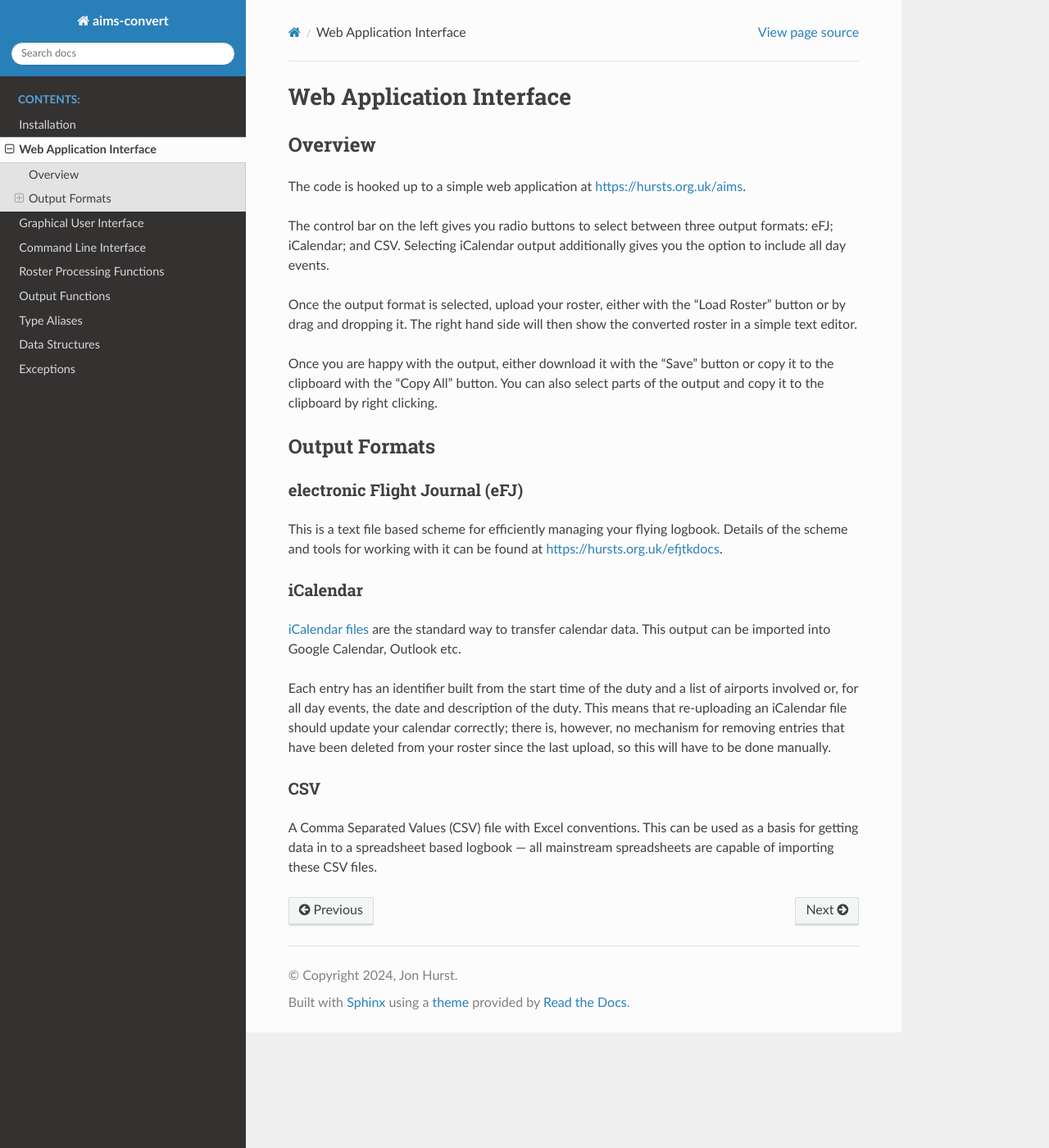
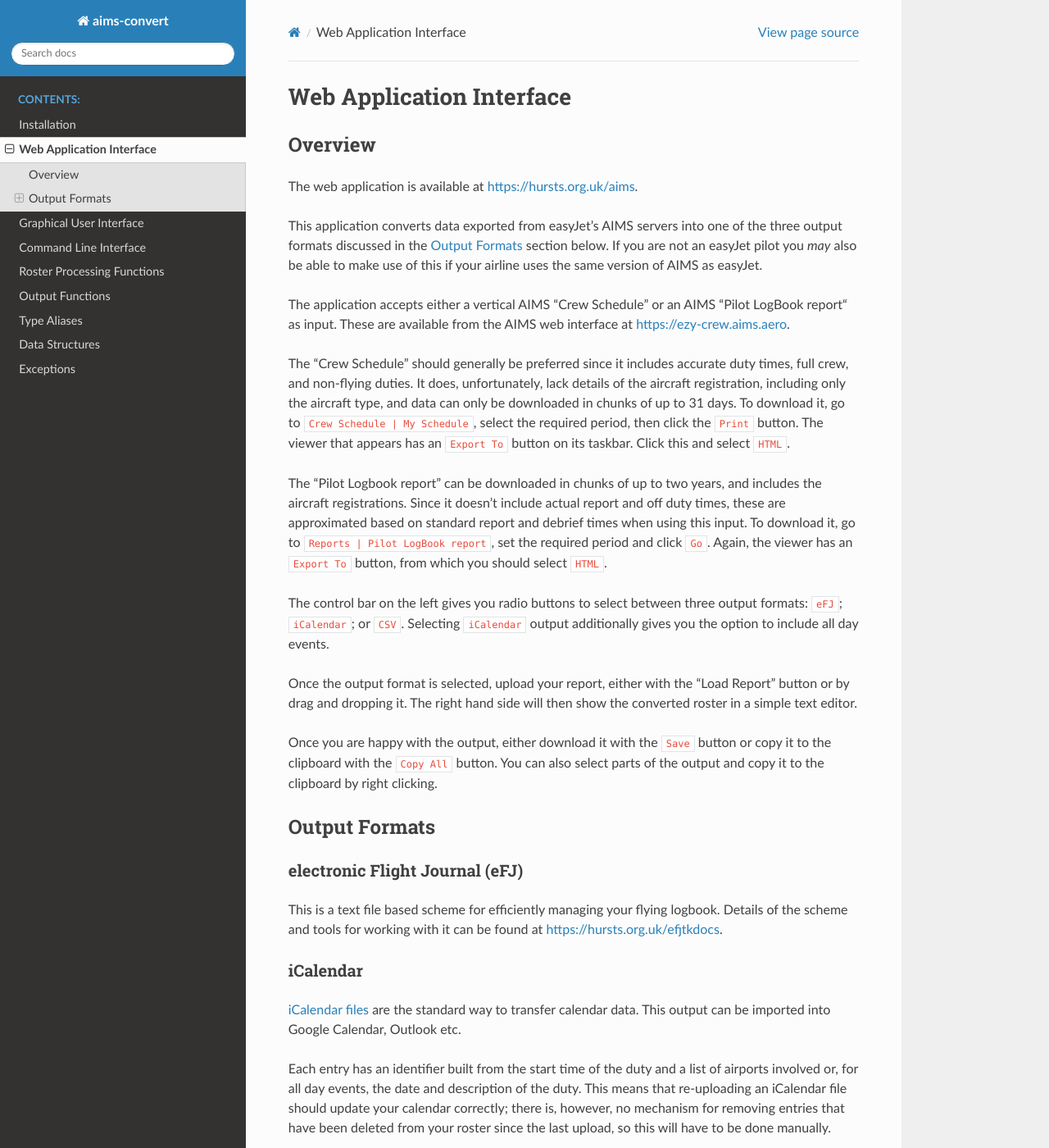
Before and after one commit to JonHurst/aims-convert, a Sphinx documentation site: the page built from docs/webapp.rst, in a window 1280 px wide and 1400 px high. Shown: the whole window at 82% size. Built offline with Sphinx 7.4.7 and the Read the Docs theme 2.0.0, drawn with Linux system fonts in a browser that asks for light colours.

Commit message:
Updated web application interface documentation

```diff
--- a/docs/webapp.rst
+++ b/docs/webapp.rst
@@ -4,18 +4,42 @@ Web Application Interface
 Overview
 --------
 
-The code is hooked up to a simple web application at https://hursts.org.uk/aims.
+The web application is available at https://hursts.org.uk/aims.
+
+This application converts data exported from easyJet’s AIMS servers into one of
+the three output formats discussed in the `Output Formats`_ section below. If
+you are not an easyJet pilot you *may* also be able to make use of this if your
+airline uses the same version of AIMS as easyJet.
+
+The application accepts either a vertical AIMS “Crew Schedule” or an AIMS “Pilot
+LogBook report“ as input. These are available from the AIMS web interface at
+https://ezy-crew.aims.aero.
+
+The “Crew Schedule" should generally be preferred since it includes accurate
+duty times, full crew, and non-flying duties. It does, unfortunately, lack
+details of the aircraft registration, including only the aircraft type, and data
+can only be downloaded in chunks of up to 31 days. To download it, go to ``Crew
+Schedule | My Schedule``, select the required period, then click the ``Print``
+button. The viewer that appears has an ``Export To`` button on its taskbar.
+Click this and select ``HTML``.
+
+The “Pilot Logbook report” can be downloaded in chunks of up to two years, and
+includes the aircraft registrations. Since it doesn't include actual report and
+off duty times, these are approximated based on standard report and debrief
+times when using this input. To download it, go to ``Reports | Pilot LogBook
+report``, set the required period and click ``Go``. Again, the viewer has an
+``Export To`` button, from which you should select ``HTML``.
 
 The control bar on the left gives you radio buttons to select between three
-output formats: eFJ; iCalendar; and CSV. Selecting iCalendar output additionally
-gives you the option to include all day events.
+output formats: ``eFJ``; ``iCalendar``; or ``CSV``. Selecting ``iCalendar``
+output additionally gives you the option to include all day events.
 
-Once the output format is selected, upload your roster, either with the "Load
-Roster" button or by drag and dropping it. The right hand side will then show
+Once the output format is selected, upload your report, either with the "Load
+Report" button or by drag and dropping it. The right hand side will then show
 the converted roster in a simple text editor.
 
-Once you are happy with the output, either download it with the "Save" button or
-copy it to the clipboard with the "Copy All" button. You can also select parts
+Once you are happy with the output, either download it with the ``Save`` button or
+copy it to the clipboard with the ``Copy All`` button. You can also select parts
 of the output and copy it to the clipboard by right clicking.
 
 Output Formats
```
